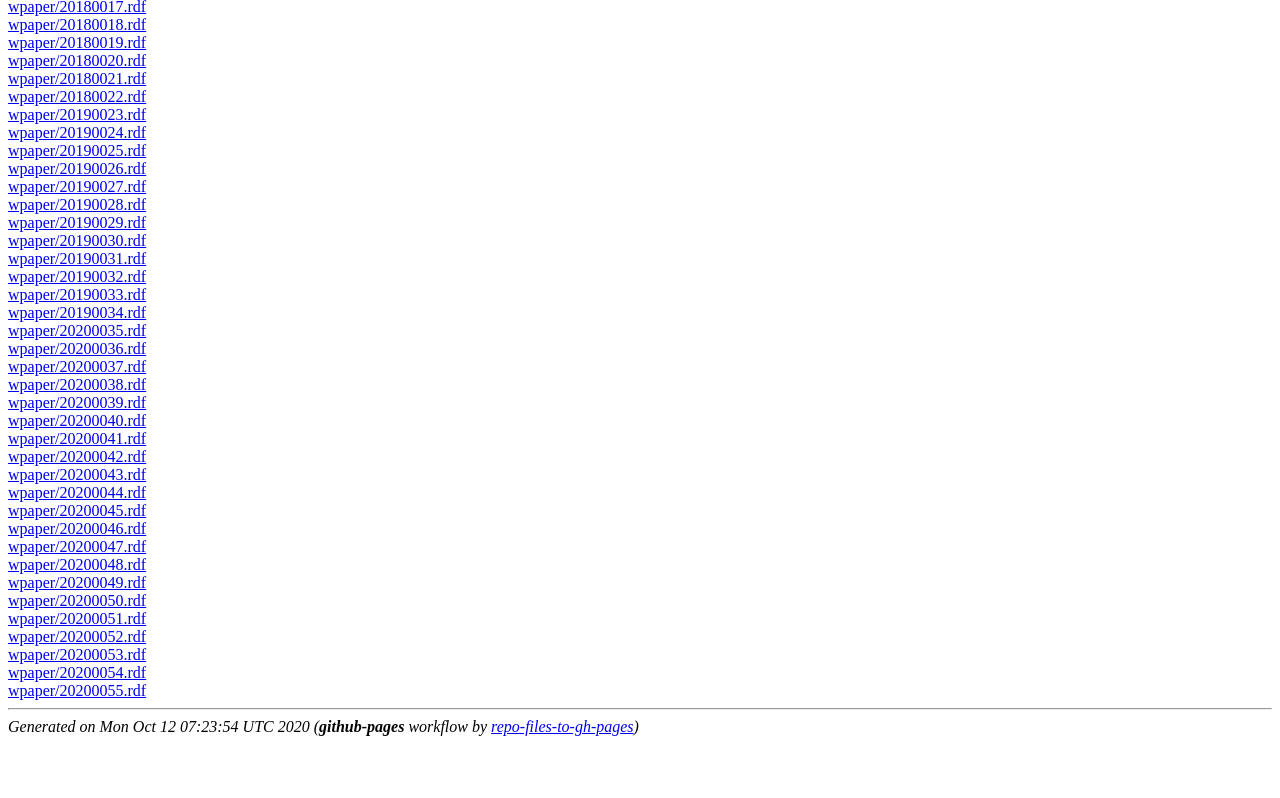
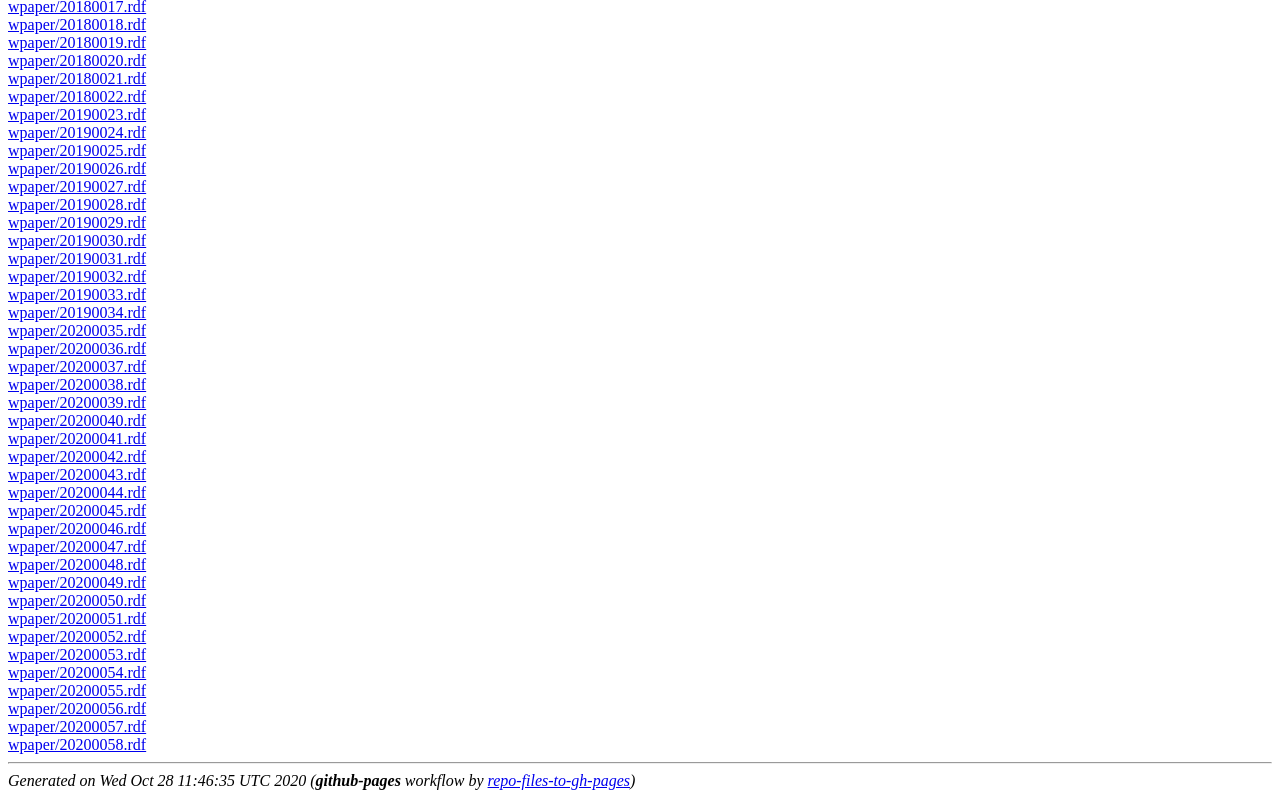
Before and after one commit to nyuadsocsci/repec, a plain HTML site: page index.html in a window 1280 px wide. Shown: the part 434-1232 px from the top of the page. Before the commit the page ends 1178 px from the top, so only its background shows below. Drawn offline with Linux system fonts and the light colour scheme.

Commit message:
deploy: ab5f817d3e99a672e87325b00529b2395313cf17

```diff
--- a/index.html
+++ b/index.html
@@ -57,5 +57,8 @@
 <a href="wpaper/20200053.rdf">wpaper/20200053.rdf</a><br/>
 <a href="wpaper/20200054.rdf">wpaper/20200054.rdf</a><br/>
 <a href="wpaper/20200055.rdf">wpaper/20200055.rdf</a><br/>
-<hr/><address>Generated on Mon Oct 12 07:23:54 UTC 2020 (<b>github-pages</b> workflow by <a href="https://github.com/dacrystal/repo-files-to-gh-pages">repo-files-to-gh-pages</a>)</address>
+<a href="wpaper/20200056.rdf">wpaper/20200056.rdf</a><br/>
+<a href="wpaper/20200057.rdf">wpaper/20200057.rdf</a><br/>
+<a href="wpaper/20200058.rdf">wpaper/20200058.rdf</a><br/>
+<hr/><address>Generated on Wed Oct 28 11:46:35 UTC 2020 (<b>github-pages</b> workflow by <a href="https://github.com/dacrystal/repo-files-to-gh-pages">repo-files-to-gh-pages</a>)</address>
 </body></html>
```
Also changed, not shown: 3 other files.
